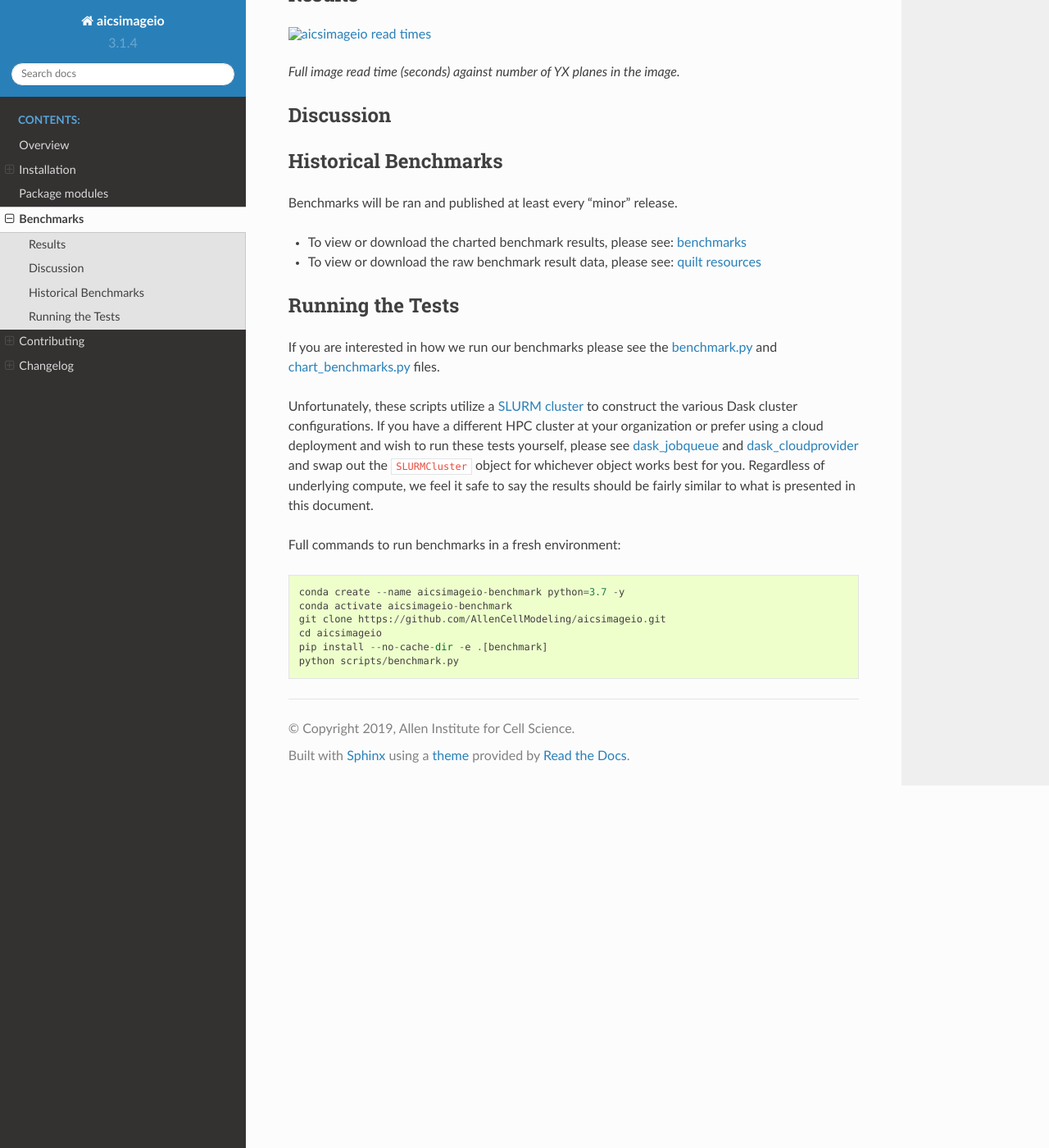
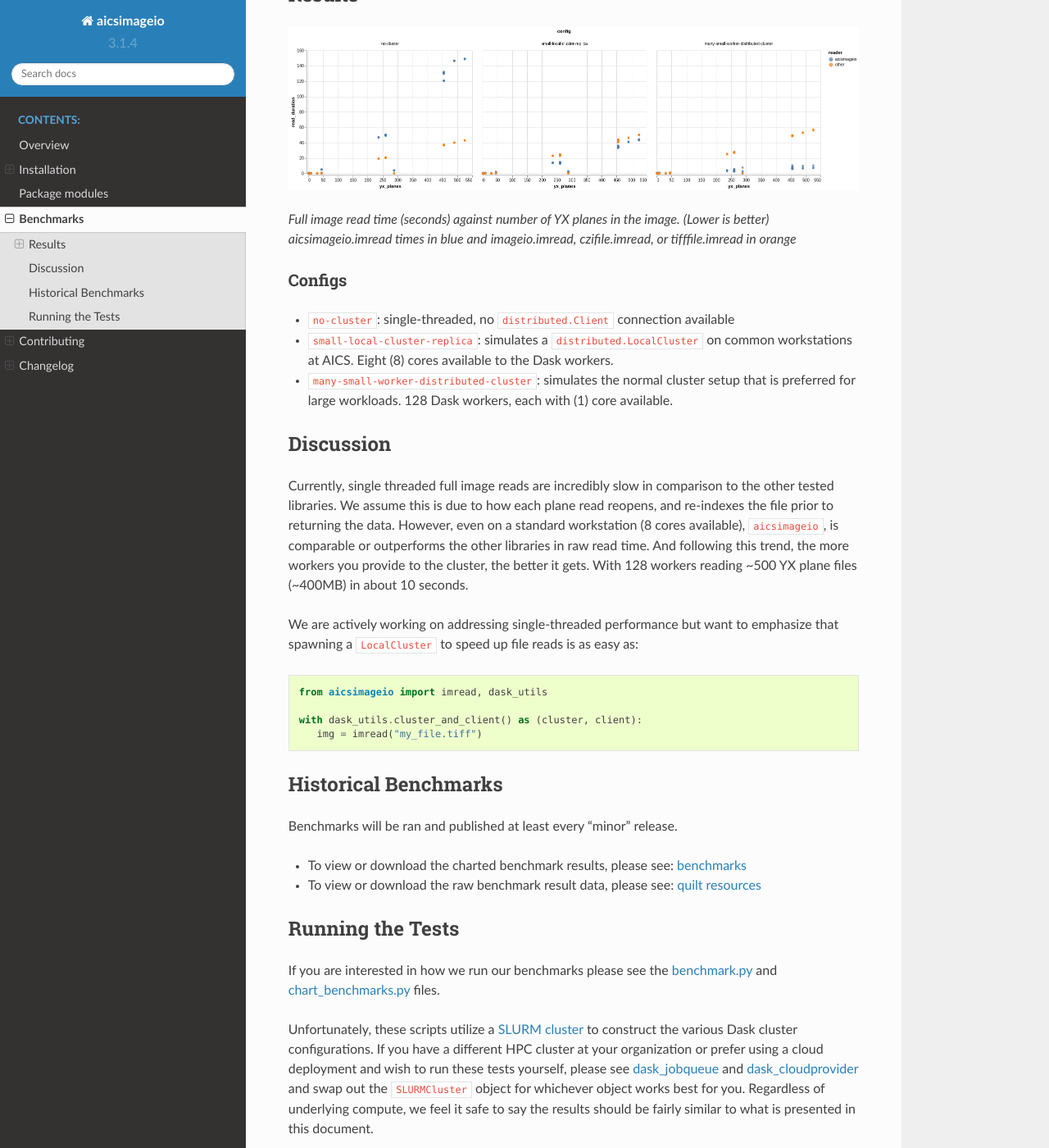
Before and after one commit to AllenCellModeling/aicsimageio, a Sphinx documentation site: the page built from docs/benchmarks.md, in a window 1280 px wide and 1400 px high, scrolled down 494 px. Shown: the whole window at 82% size. Built offline with Sphinx 7.4.7 and the Read the Docs theme 2.0.0, drawn with Linux system fonts in a browser that asks for light colours; pages that are not in the unit, such as notebooks, are missing from menus.

Commit message:
Update benchmark docs, add primary chart file

````diff
--- a/docs/benchmarks.md
+++ b/docs/benchmarks.md
@@ -11,11 +11,36 @@ than the other common microscopy image reading libraries:
 * [czifile](https://pypi.org/project/czifile/)
 
 ## Results
-![aicsimageio read times](_static/benchmarks/3.1.4-all.png)
+![aicsimageio read times](_static/benchmarks/3.1.4-primary.png)
 _Full image read time (seconds) against number of YX planes in the image._
+_(Lower is better)_
+_aicsimageio.imread times in blue and_
+_imageio.imread, czifile.imread, or tifffile.imread in orange_
+
+### Configs
+* `no-cluster`: single-threaded, no `distributed.Client` connection available
+* `small-local-cluster-replica`: simulates a `distributed.LocalCluster` on common
+  workstations at AICS. Eight (8) cores available to the Dask workers.
+* `many-small-worker-distributed-cluster`: simulates the normal cluster setup that is
+  preferred for large workloads. 128 Dask workers, each with (1) core available.
 
 ## Discussion
+Currently, single threaded full image reads are incredibly slow in comparison to the
+other tested libraries. We assume this is due to how each plane read reopens, and
+re-indexes the file prior to returning the data. However, even on a standard workstation
+(8 cores available), `aicsimageio`, is comparable or outperforms the other libraries in
+raw read time. And following this trend, the more workers you provide to the cluster,
+the better it gets. With 128 workers reading ~500 YX plane files (~400MB) in about 10
+seconds.
 
+We are actively working on addressing single-threaded performance but want to emphasize
+that spawning a `LocalCluster` to speed up file reads is as easy as:
+```
+from aicsimageio import imread, dask_utils
+
+with dask_utils.cluster_and_client() as (cluster, client):
+   img = imread("my_file.tiff")
+```
 
 ## Historical Benchmarks
 Benchmarks will be ran and published at least every "minor" release.
````
Also changed, not shown: docs/_static/benchmarks/3.1.4-all.png (added), docs/_static/benchmarks/3.1.4-primary.png (added), 1 other file.
